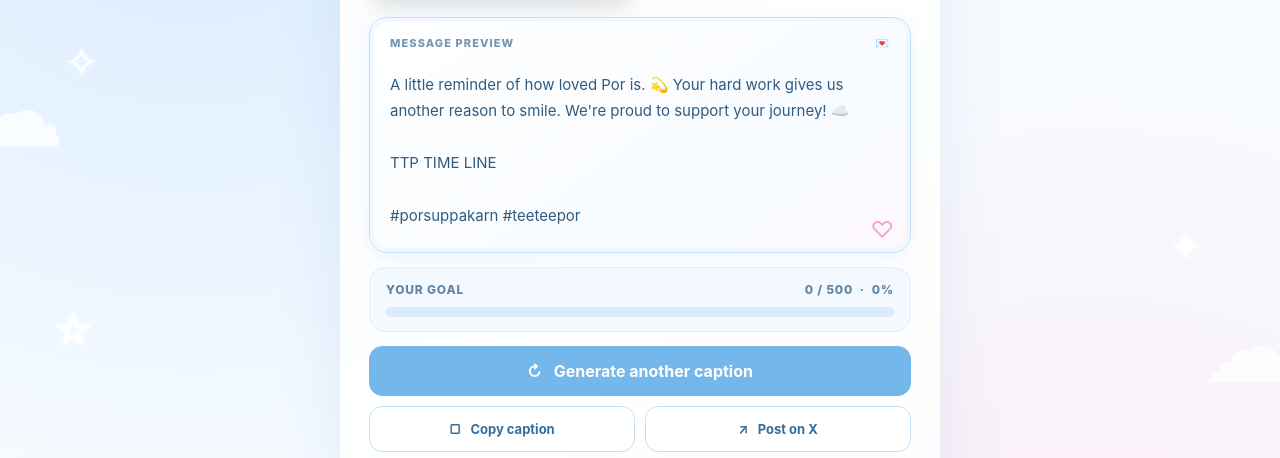
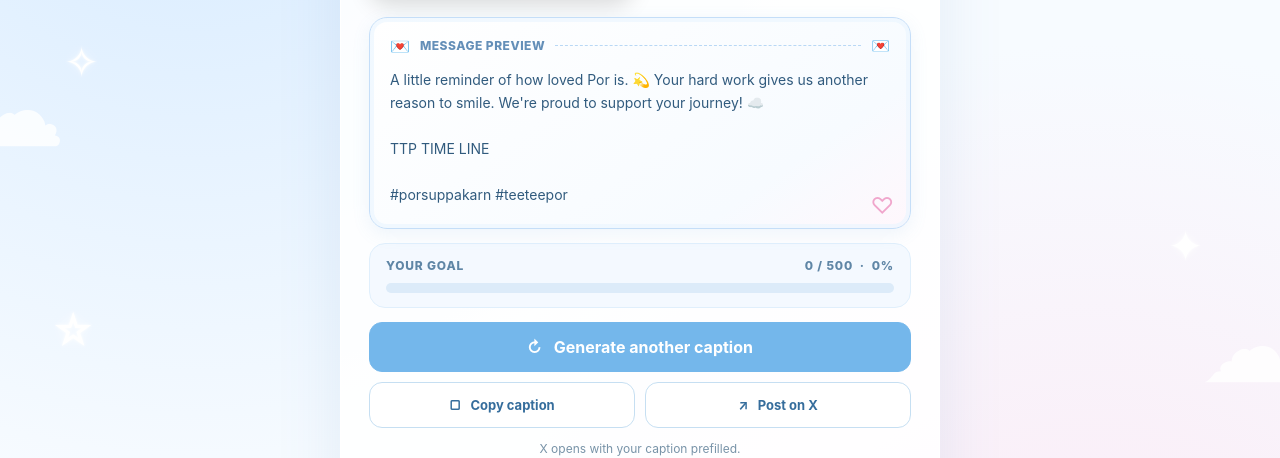
Before and after one commit to MiaThan0204/For-Por-engagement, a plain HTML site: page index.html in a window 1280 px wide. Shown: the part 380-838 px from the top of the page. Drawn offline with nearby package versions, Linux system fonts and the light colour scheme.

Commit message:
Update style.css

```diff
--- a/style.css
+++ b/style.css
@@ -380,40 +380,78 @@ padding: 10px 12px;
 
 }
 
+
 /* ==========================================
    9. PREVIEW HEADER
    ========================================== */
 
+/* 9.A - HEADER LAYOUT */
+
 .preview-header {
   display: flex;
-
+  align-items: center;
   justify-content: space-between;
 
-  color: #7496b2;
+  gap: 10px;
 
-  font-size: 11px;
+  color: #648fb8;
+  font-size: 12px;
+  font-weight: 800;
+  letter-spacing: 0.5px;
 
-  letter-spacing: 1.1px;
-
-  font-weight: 800;
+  margin-bottom: 12px;
 }
 
+
+/* 9.B - DECORATIVE DASHED LINE */
+
+.preview-header::before {
+  content: "💌";
+  font-size: 16px;
+  letter-spacing: 0;
+}
+
+.preview-header::after {
+  content: "";
+
+  flex: 1;
+  height: 1px;
+
+  border-top: 1.5px dashed #b9d8f5;
+}
+
+
+/* 9.C - HEADER TITLE */
+
+.preview-header span:first-child {
+  white-space: nowrap;
+}
+
+
+/* 9.D - HEADER HEART */
+
+.preview-header span:last-child {
+  color: #ec95c4;
+  font-size: 15px;
+  letter-spacing: 0;
+  order: 2;
+}
 
 /* ==========================================
    10. GENERATED CAPTION TEXT
    ========================================== */
 
 #caption {
-  line-height: 1.75;
+  margin: 10px 0 4px;
+
+  color: #315b7e;
+  font-size: 14px;
+  line-height: 1.65;
 
   white-space: pre-wrap;
+  overflow-wrap: anywhere;
+}
 
-  color: #315b7e;
-
-  font-size: 15px;
-
-  margin: 22px 0 5px;
-}
 
 /* ==========================================
    10B. YOUR GOAL (COUNTER + PROGRESS BAR)
@@ -546,17 +584,21 @@ footer small {
 
 }
 
+
 /* ==========================================
-   16. GIỮ KHUNG CAPTION CỐ ĐỊNH TRÊN ĐIỆN THOẠI
+   16. COMPACT CAPTION ON MOBILE
    ========================================== */
 
 @media (max-width: 480px) {
 
   .preview {
-    height: 390px;
+    height: auto;
+    min-height: 120px;
+    max-height: 240px;
   }
 
 }
+
 /* ==========================================
    17. LINK VAULT
    ========================================== */
```
